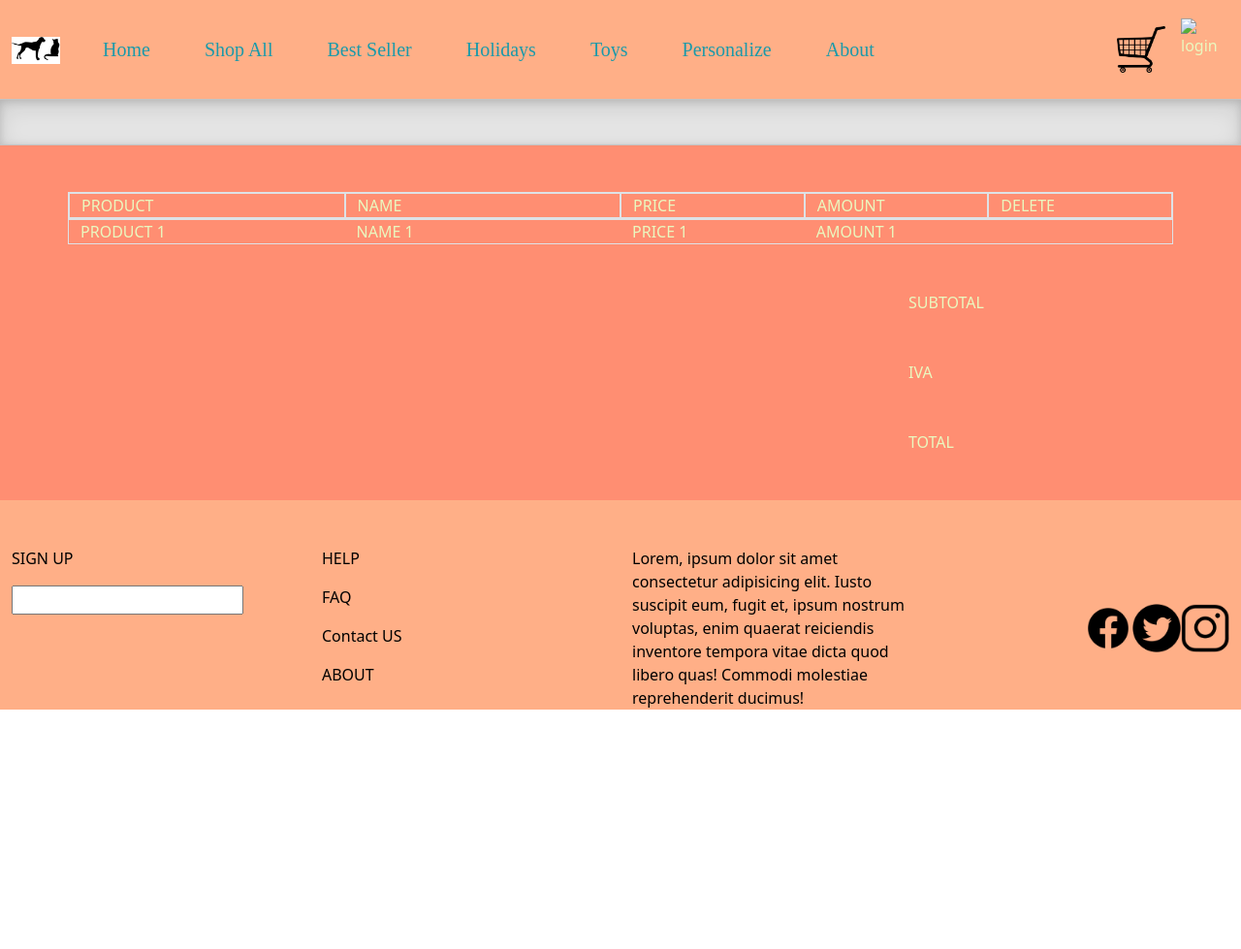
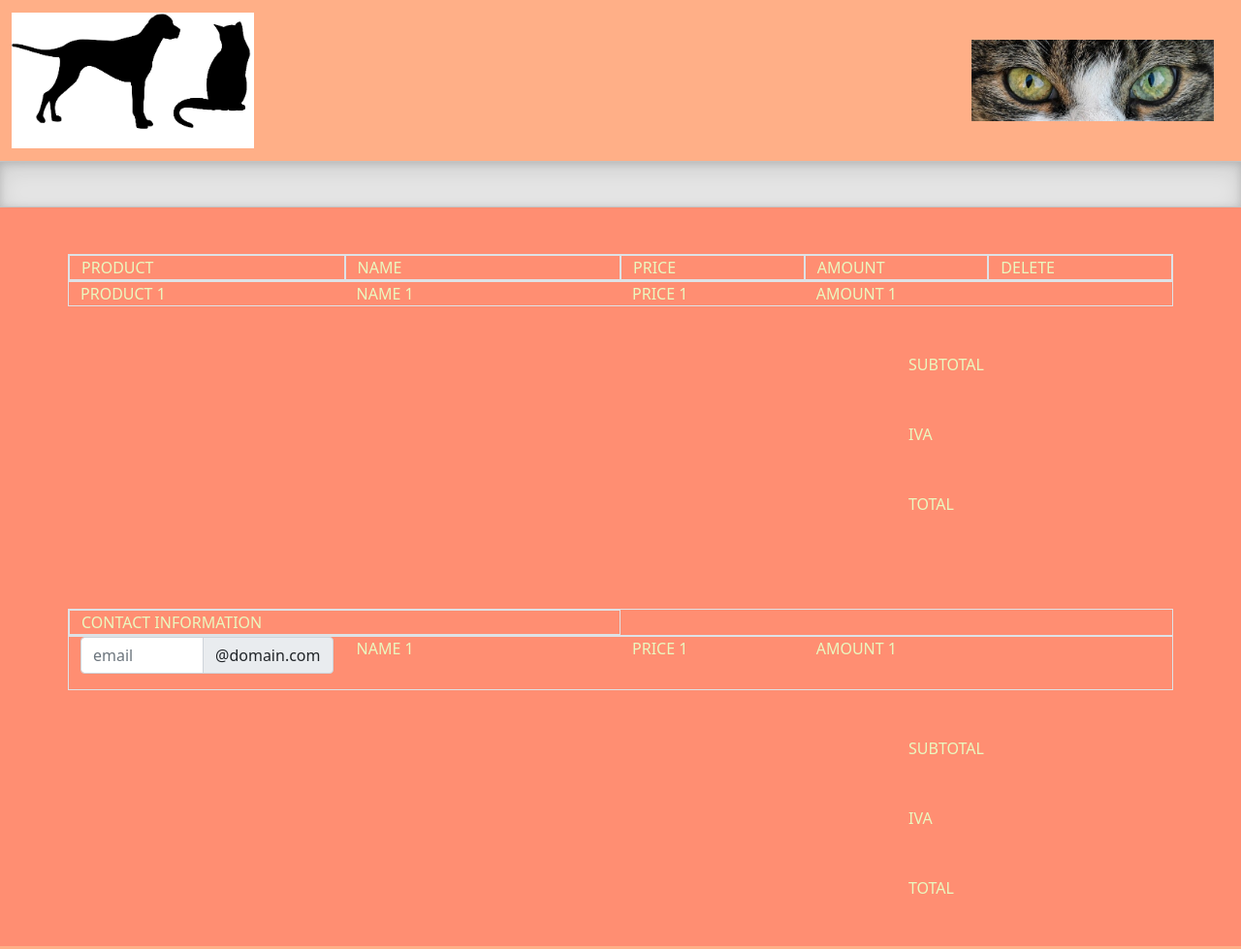
Before and after one commit to MigueIzmaya/stellas-dog-beds-bootstrap, a website: page pages/shoppingCart.html in a window 1280 px wide. Shown: the top 979 px of the page at 97% size. Before the commit the page ends 800 px from the top, so only its background shows below. Drawn offline with nearby package versions, Linux system fonts and the light colour scheme.

Commit message:
change in shopping cart

```diff
--- a/pages/shoppingCart.html
+++ b/pages/shoppingCart.html
@@ -17,7 +17,7 @@
     <header class="header sticky-top">
         <nav class="navbar navbar-expand-lg">
             <div class="container-fluid">
-                <a class="navbar-brand" href="../index.html"><img src="../public/img/logo.png" class="logo" alt="logo"></a>
+                <a class="navbar-brand" href="../index.html"><img src="../public/img/logo.png" class="logo-nav" alt="logo"></a>
                 <button class="navbar-toggler" type="button" data-bs-toggle="collapse" data-bs-target="#navbarSupportedContent" aria-controls="navbarSupportedContent" aria-expanded="false" aria-label="Toggle navigation">
                     <svg xmlns="http://www.w3.org/2000/svg" width="16" height="16" fill="currentColor" class="bi bi-list" viewBox="0 0 16 16">
                         <path fill-rule="evenodd" d="M2.5 12a.5.5 0 0 1 .5-.5h10a.5.5 0 0 1 0 1H3a.5.5 0 0 1-.5-.5zm0-4a.5.5 0 0 1 .5-.5h10a.5.5 0 0 1 0 1H3a.5.5 0 0 1-.5-.5zm0-4a.5.5 0 0 1 .5-.5h10a.5.5 0 0 1 0 1H3a.5.5 0 0 1-.5-.5z"/>
@@ -26,40 +26,12 @@
                 <div class="nav-list collapse navbar-collapse" id="navbarSupportedContent">
                     <ul class="navbar-nav me-auto mb-2 mb-lg-0">
 
-                        <li class="nav-item">
-                            <a class="nav-link" href="../index.html">Home</a>
-                        </li>
-
-                        <li class="nav-item">
-                            <a class="nav-link" href="../pages/shop.html">Shop All</a>
-                        </li>
-
-                        <li class="nav-item">
-                            <a class="nav-link" href="../pages/bestseller.html">Best Seller</a>
-                        </li>
-
-                        <li class="nav-item">
-                            <a class="nav-link" href="../pages/holidays.html">Holidays</a>
-                        </li>
-
-                        <li class="nav-item">
-                            <a class="nav-link" href="../pages/toys.html">Toys</a>
-                        </li>
-
-                        <li class="nav-item">
-                            <a class="nav-link" href="../pages/personalize.html">Personalize</a>
-                        </li>
-
-                        <li class="nav-item">
-                            <a class="nav-link" href="../pages/about.html">About</a>
-                        </li>
                     </ul>
 
                     <form class="d-flex">
                         <a class= "nav-link" href="shoppingCart.html">
-                            <img class="logo" src="../public/img/carrito.png" alt="carrito">
+                            <img class="logo-nav" src="../public/img/cat-eye.jpg" alt="carrito">
                         </a>
-                        <img class="logo" src="../public/img/login.png" alt="login">
                     </form>
                 </div>
             </div>
@@ -133,7 +105,58 @@
                     TOTAL
                 </div>
             </div>
+        </div>
 
+        <div class="container pt-5 pb-5">
+            <div class="row border">
+                <div class="col-md-6 border">
+                    CONTACT INFORMATION
+                </div>
+            </div>
+
+            <div class="row border">
+                <div class="col-md-3">
+                    <div class="input-group mb-3">
+                        <input type="text" class="form-control" placeholder="email" aria-label="Recipient's username" aria-describedby="basic-addon2">
+                        <span class="input-group-text" id="basic-addon2">@domain.com</span>
+                      </div>
+                </div>
+
+                <div class="col-md-3">
+                    NAME 1
+                </div>
+
+                <div class="col-md-2">
+                    PRICE 1
+                </div>
+
+                <div class="col-md-2">
+                    AMOUNT 1
+                </div>
+
+                <div class="col-md-2">
+
+                </div>
+
+            </div>
+
+            <div class="row pt-5">
+                <div class="offset-md-9 col-md-3">
+                    SUBTOTAL
+                </div>
+            </div>
+
+            <div class="row pt-5">
+                <div class="offset-md-9 col-md-3">
+                    IVA
+                </div>
+            </div>
+
+            <div class="row pt-5">
+                <div class="offset-md-9 col-md-3">
+                    TOTAL
+                </div>
+            </div>
         </div>
     </main>
 
--- a/scss/style.scss
+++ b/scss/style.scss
@@ -44,6 +44,11 @@ nav {
 .logo {
     height: auto;
     width: 50px;
+}
+
+.logo-nav {
+    width: 250px;
+    height: auto;
 }
 
 /***************************************************/
```
Also changed, not shown: css/main.css, public/img/cat-eye.jpg (added).
